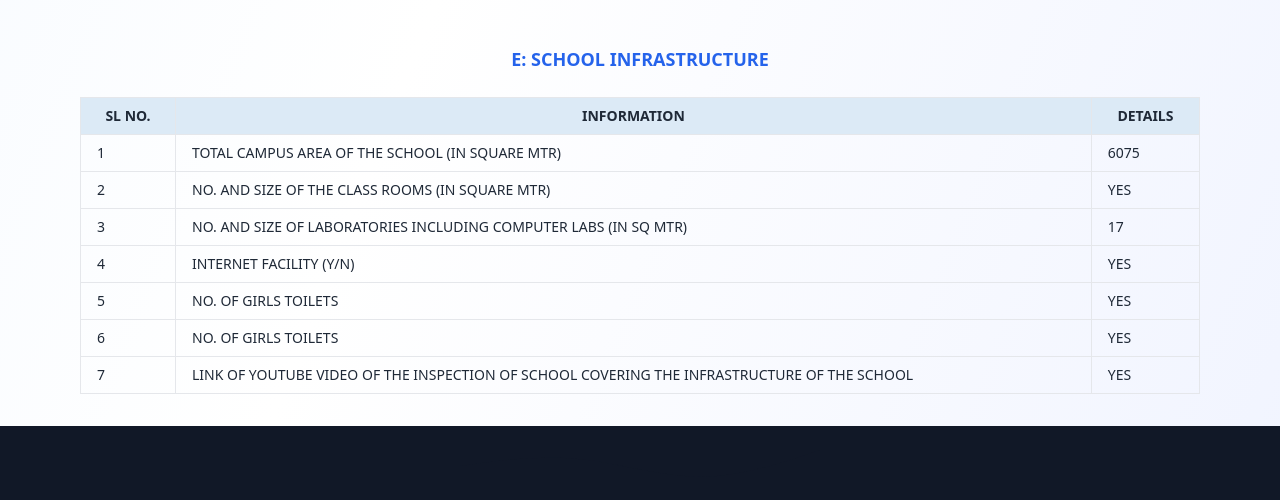
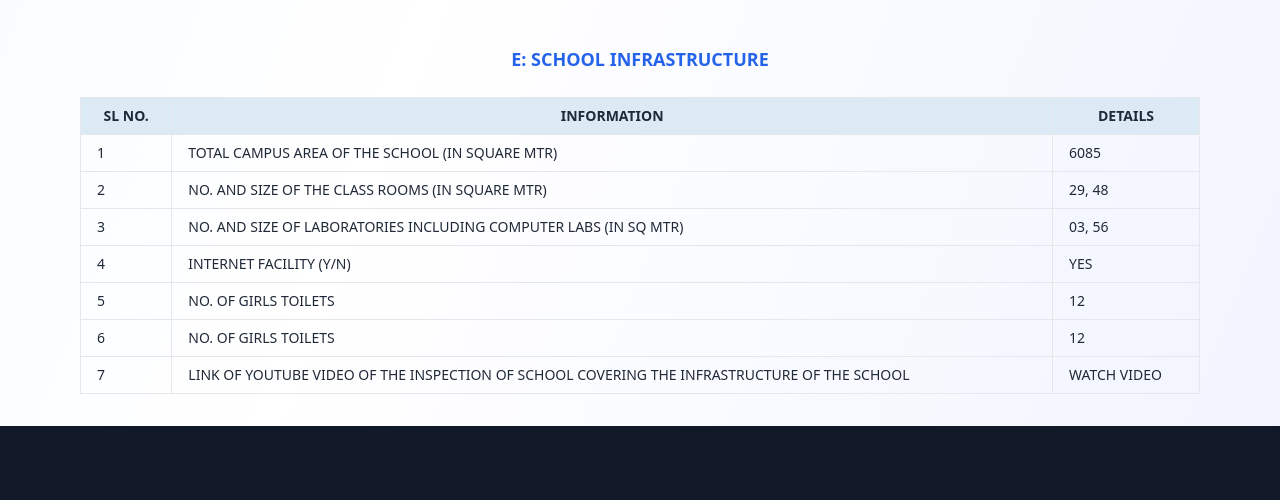
Before and after one commit to JAVA-ENTRPRISES/ASHOKA-INTERNATIONAL, a plain HTML site: page mandatory-disclosure.html in a window 1280 px wide. Shown: the part 2140-2640 px from the top of the page. Drawn offline with nearby package versions, Linux system fonts and the light colour scheme.

Commit message:
Update mandatory disclosure table values

```diff
--- a/mandatory-disclosure.html
+++ b/mandatory-disclosure.html
@@ -441,21 +441,21 @@
               <td class="border px-4 py-2">
                 TOTAL CAMPUS AREA OF THE SCHOOL (IN SQUARE MTR)
               </td>
-              <td class="border px-4 py-2">6075</td>
+              <td class="border px-4 py-2">6085</td>
             </tr>
             <tr>
               <td class="border px-4 py-2">2</td>
               <td class="border px-4 py-2">
                 NO. AND SIZE OF THE CLASS ROOMS (IN SQUARE MTR)
               </td>
-              <td class="border px-4 py-2">YES</td>
+              <td class="border px-4 py-2">29, 48</td>
             </tr>
             <tr>
               <td class="border px-4 py-2">3</td>
               <td class="border px-4 py-2">
                 NO. AND SIZE OF LABORATORIES INCLUDING COMPUTER LABS (IN SQ MTR)
               </td>
-              <td class="border px-4 py-2">17</td>
+              <td class="border px-4 py-2">03, 56</td>
             </tr>
             <tr>
               <td class="border px-4 py-2">4</td>
@@ -465,12 +465,12 @@
             <tr>
               <td class="border px-4 py-2">5</td>
               <td class="border px-4 py-2">NO. OF GIRLS TOILETS</td>
-              <td class="border px-4 py-2">YES</td>
+              <td class="border px-4 py-2">12</td>
             </tr>
             <tr>
               <td class="border px-4 py-2">6</td>
               <td class="border px-4 py-2">NO. OF GIRLS TOILETS</td>
-              <td class="border px-4 py-2">YES</td>
+              <td class="border px-4 py-2">12</td>
             </tr>
             <tr>
               <td class="border px-4 py-2">7</td>
@@ -478,7 +478,7 @@
                 LINK OF YOUTUBE VIDEO OF THE INSPECTION OF SCHOOL COVERING THE
                 INFRASTRUCTURE OF THE SCHOOL
               </td>
-              <td class="border px-4 py-2">YES</td>
+              <td class="border px-4 py-2">WATCH VIDEO</td>
             </tr>
           </tbody>
         </table>
```
